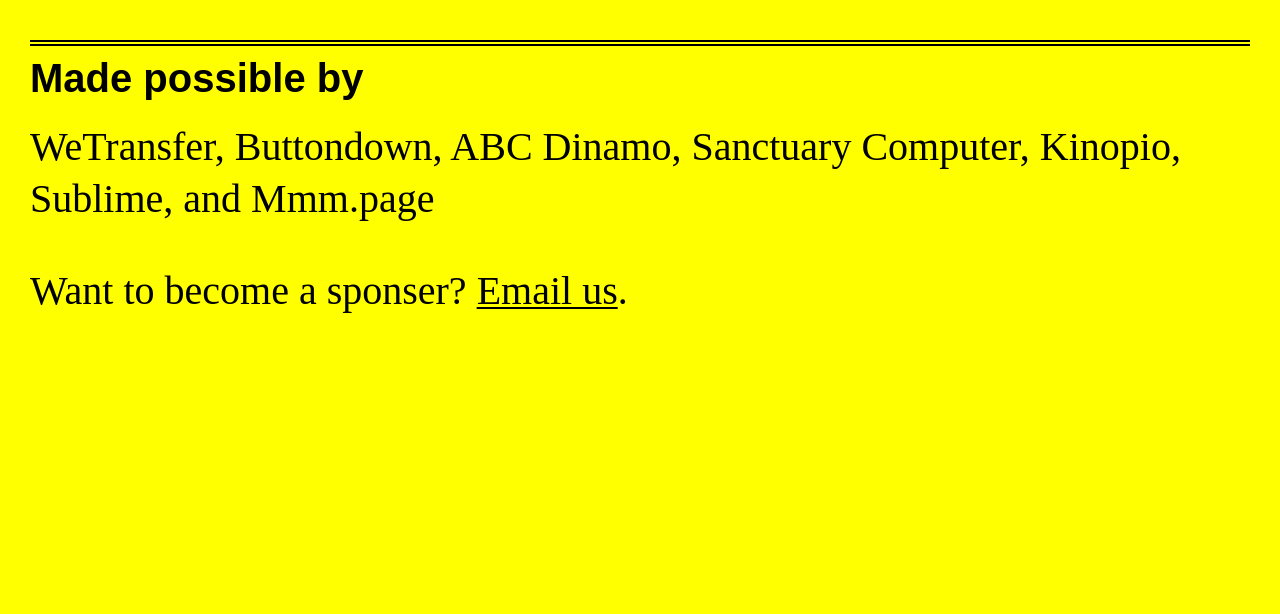
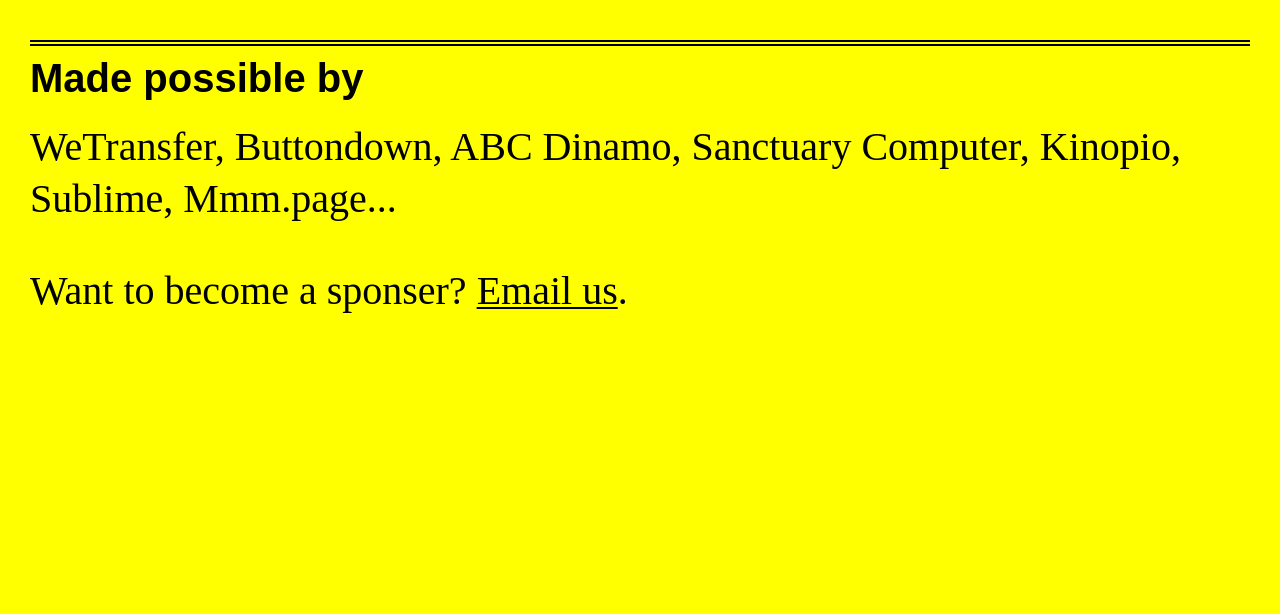
Before and after one commit to oilstel/internetphonebook.net, a plain HTML site: page draft.html in a window 1280 px wide. Shown: the part 2660-3274 px from the top of the page. Drawn offline with Linux system fonts and the light colour scheme.

Commit message:
sponsers

```diff
--- a/draft.html
+++ b/draft.html
@@ -89,7 +89,7 @@
         <section>
             <h2>Made possible by</h2>
 
-            <p>WeTransfer, Buttondown, ABC Dinamo, Sanctuary Computer, Kinopio, Sublime, and Mmm.page</p>
+            <p>WeTransfer, Buttondown, ABC Dinamo, Sanctuary Computer, Kinopio, Sublime, Mmm.page...</p>
 
             <p>Want to become a sponser? <a href="mailto:mail@internetphonebook.net">Email us</a>.</p>
         </section>
```
